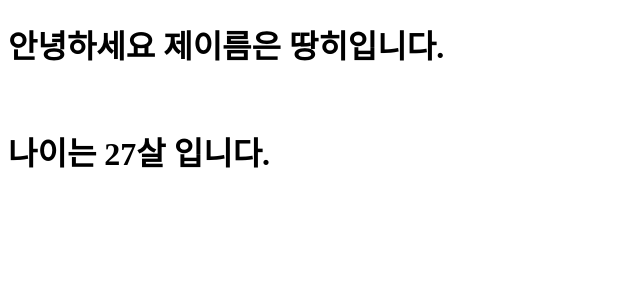
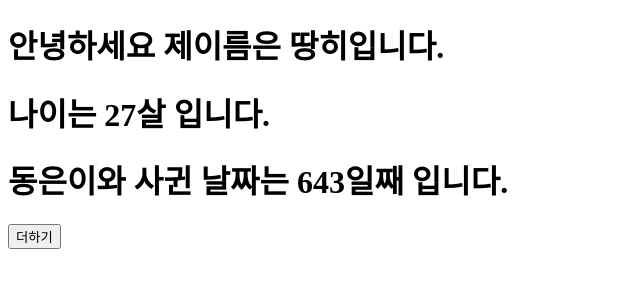
Before and after one commit to kin911014/-, a React (Create React App) app: page / in a window 1280 px wide. Shown: the top 300 px of the page, without its empty margins (0-640 px from the left). Built offline with nearby package versions, Linux system fonts and the light colour scheme.

Commit message:
study#3
about constructor and state

```diff
--- a/src/MyComponent.js
+++ b/src/MyComponent.js
@@ -2,12 +2,27 @@ import React from "react";
 import PropTypes from "prop-types";
 
 export default class MyComponent extends React.Component {
+  constructor(props) {
+    super(props);
+    this.state = {
+      number: 643,
+    };
+  }
   render() {
     return (
       <div>
         <h1>안녕하세요 제이름은 {this.props.name}입니다.</h1>
-        <br />
         <h1>나이는 {this.props.age}살 입니다. </h1>
+        <h1>동은이와 사귄 날짜는 {this.state.number}일째 입니다.</h1>
+        <button
+          onClick={() => {
+            this.setState({
+              number: this.state.number + 1,
+            });
+          }}
+        >
+          더하기
+        </button>
       </div>
     );
   }
```
Also changed, not shown: 1 other file (tests, documents, lock files or other folders).
